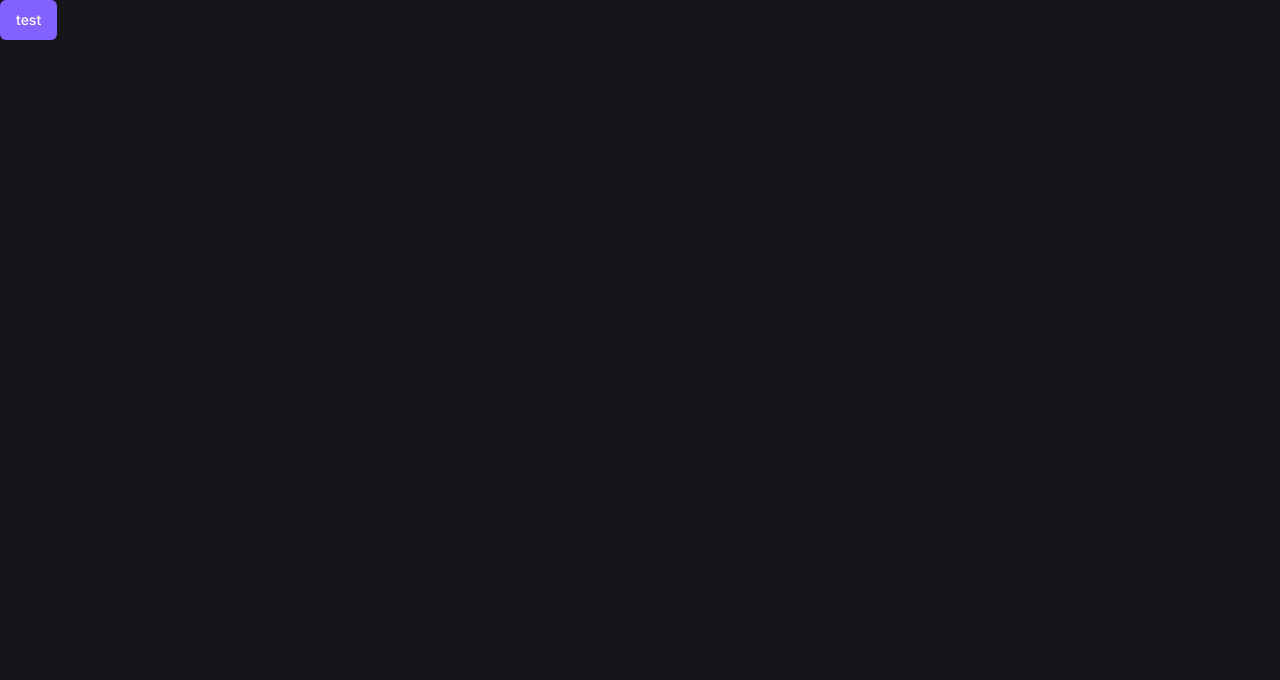
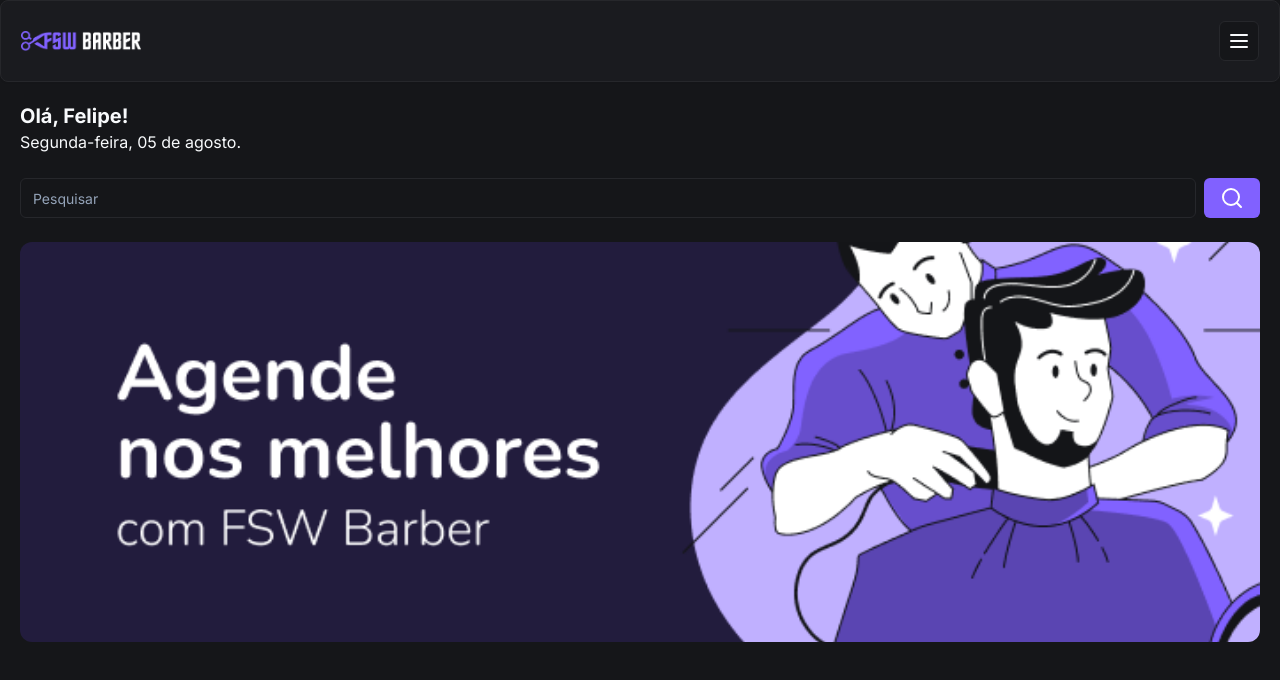
Before and after one commit to FelipePetriw/Barbearia, a Next.js app: page / in a window 1280 px wide. Shown: the top 680 px of the page. Built offline with nearby package versions, Linux system fonts and the light colour scheme.

Commit message:
Feat: add Header component and banner

```diff
--- /dev/null
+++ b/app/_components/ui/card.tsx
@@ -0,0 +1,79 @@
+import * as React from "react"
+
+import { cn } from "@/app/_lib/utils"
+
+const Card = React.forwardRef<
+  HTMLDivElement,
+  React.HTMLAttributes<HTMLDivElement>
+>(({ className, ...props }, ref) => (
+  <div
+    ref={ref}
+    className={cn(
+      "rounded-lg border bg-card text-card-foreground shadow-sm",
+      className
+    )}
+    {...props}
+  />
+))
+Card.displayName = "Card"
+
+const CardHeader = React.forwardRef<
+  HTMLDivElement,
+  React.HTMLAttributes<HTMLDivElement>
+>(({ className, ...props }, ref) => (
+  <div
+    ref={ref}
+    className={cn("flex flex-col space-y-1.5 p-6", className)}
+    {...props}
+  />
+))
+CardHeader.displayName = "CardHeader"
+
+const CardTitle = React.forwardRef<
+  HTMLParagraphElement,
+  React.HTMLAttributes<HTMLHeadingElement>
+>(({ className, ...props }, ref) => (
+  <h3
+    ref={ref}
+    className={cn(
+      "text-2xl font-semibold leading-none tracking-tight",
+      className
+    )}
+    {...props}
+  />
+))
+CardTitle.displayName = "CardTitle"
+
+const CardDescription = React.forwardRef<
+  HTMLParagraphElement,
+  React.HTMLAttributes<HTMLParagraphElement>
+>(({ className, ...props }, ref) => (
+  <p
+    ref={ref}
+    className={cn("text-sm text-muted-foreground", className)}
+    {...props}
+  />
+))
+CardDescription.displayName = "CardDescription"
+
+const CardContent = React.forwardRef<
+  HTMLDivElement,
+  React.HTMLAttributes<HTMLDivElement>
+>(({ className, ...props }, ref) => (
+  <div ref={ref} className={cn("p-6 pt-0", className)} {...props} />
+))
+CardContent.displayName = "CardContent"
+
+const CardFooter = React.forwardRef<
+  HTMLDivElement,
+  React.HTMLAttributes<HTMLDivElement>
+>(({ className, ...props }, ref) => (
+  <div
+    ref={ref}
+    className={cn("flex items-center p-6 pt-0", className)}
+    {...props}
+  />
+))
+CardFooter.displayName = "CardFooter"
+
+export { Card, CardHeader, CardFooter, CardTitle, CardDescription, CardContent }
--- /dev/null
+++ b/app/_components/ui/header.tsx
@@ -0,0 +1,21 @@
+import Image from "next/image"
+import { Card, CardContent } from "./card"
+import { Button } from "./button"
+import { MenuIcon } from "lucide-react"
+
+const Header = () => {
+    return (
+        <Card>
+            <CardContent className="p-5 justify-between items-center flex-row flex">
+                {/* Inclusão da Logo Imagem */}
+                <Image alt="FSW Barber" src="/logo.png" height={18} width={120}/>
+                {/* Inclusão do Menu Hamburguer */}
+                <Button size="icon" variant="outline">
+                    <MenuIcon/>
+                </Button>
+            </CardContent>
+        </Card>
+    );
+}
+
+export default Header;
--- /dev/null
+++ b/app/_components/ui/input.tsx
@@ -0,0 +1,25 @@
+import * as React from "react"
+
+import { cn } from "@/app/_lib/utils"
+
+export interface InputProps
+  extends React.InputHTMLAttributes<HTMLInputElement> {}
+
+const Input = React.forwardRef<HTMLInputElement, InputProps>(
+  ({ className, type, ...props }, ref) => {
+    return (
+      <input
+        type={type}
+        className={cn(
+          "flex h-10 w-full rounded-md border border-input bg-background px-3 py-2 text-sm ring-offset-background file:border-0 file:bg-transparent file:text-sm file:font-medium placeholder:text-muted-foreground focus-visible:outline-none focus-visible:ring-2 focus-visible:ring-ring focus-visible:ring-offset-2 disabled:cursor-not-allowed disabled:opacity-50",
+          className
+        )}
+        ref={ref}
+        {...props}
+      />
+    )
+  }
+)
+Input.displayName = "Input"
+
+export { Input }
--- a/app/page.tsx
+++ b/app/page.tsx
@@ -1,7 +1,32 @@
+import { SearchIcon } from "lucide-react"
 import { Button } from "./_components/ui/button"
+import Header from "./_components/ui/header"
+import { Input } from "./_components/ui/input"
+import Image from "next/image"
 
 const Home = () => {
-  return <Button>test</Button>
+  return (
+    <div>
+      {/*Header*/}
+      <Header/>
+      <div className="p-5">
+        <h2 className="text-xl font-bold">Olá, Felipe!</h2>
+        <p>Segunda-feira, 05 de agosto.</p>
+
+        {/* Barra e Botão de Pesquisa */}
+        <div className="flex items-center gap-2 mt-6">
+          <Input placeholder="Pesquisar"/>
+          <Button>
+            <SearchIcon/>
+          </Button>
+        </div>
+
+        <div className="relative w-full h-[400px] mt-6">
+          <Image alt="Banner" src="/banner-01.png" fill className="object-cover rounded-xl"/>
+        </div>
+      </div>
+    </div>
+  )
 }
 
 export default Home
```
Also changed, not shown: public/banner-01.png (added), public/logo.png (added).
